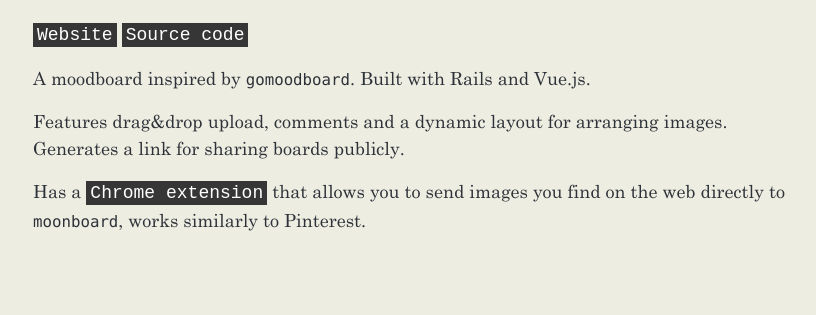
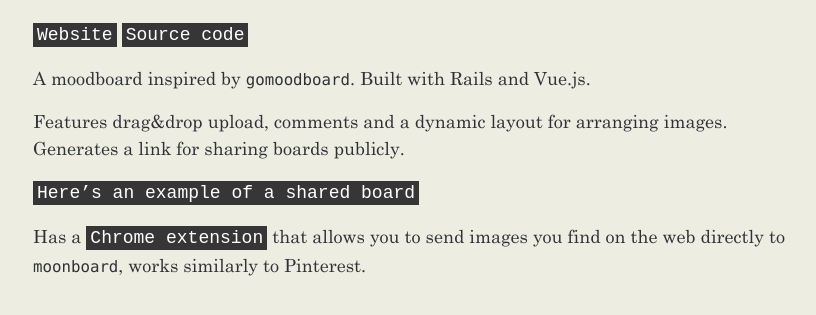
Before and after one commit to emilosmanbegovicmm/emilosman, a Jekyll site: the page built from _posts/2020-07-02-moonboard.md, in a window 1280 px wide, cut to the strip 612-943 px from the top of the page. Shown: the top 315 px of the strip, without its empty margins (52-868 px from the left). Built offline with Jekyll 4.4.1, drawn with Linux system fonts in a browser that asks for light colours; before the commit the page ends 900 px from its top, so only the background shows below that.

Commit message:
add board example

```diff
--- a/_posts/2020-07-02-moonboard.md
+++ b/_posts/2020-07-02-moonboard.md
@@ -18,4 +18,6 @@
 Features drag&drop upload, comments and a dynamic layout for arranging images.
 Generates a link for sharing boards publicly.
 
+[Here's an example of a shared board](https://moonboardapp.herokuapp.com/b/eda2d9d6-d6c9-4932-b945-dbf6c25dba1d)
+
 Has a [Chrome extension](https://github.com/emilosman/moonboard-chrome) that allows you to send images you find on the web directly to `moonboard`, works similarly to Pinterest.
```
